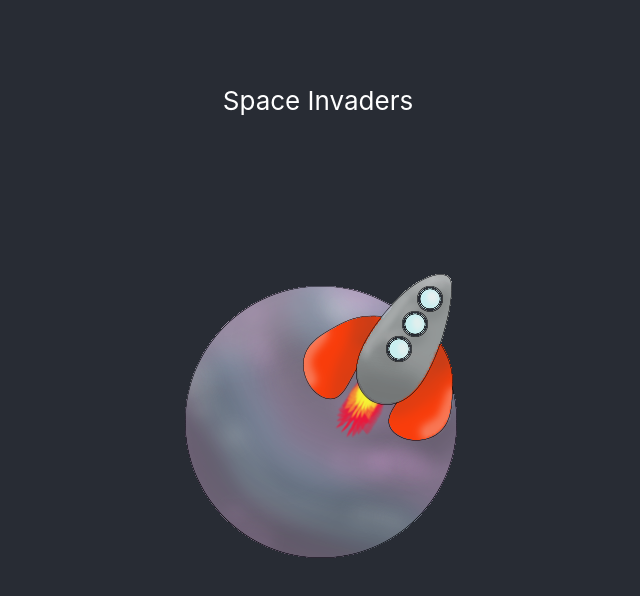
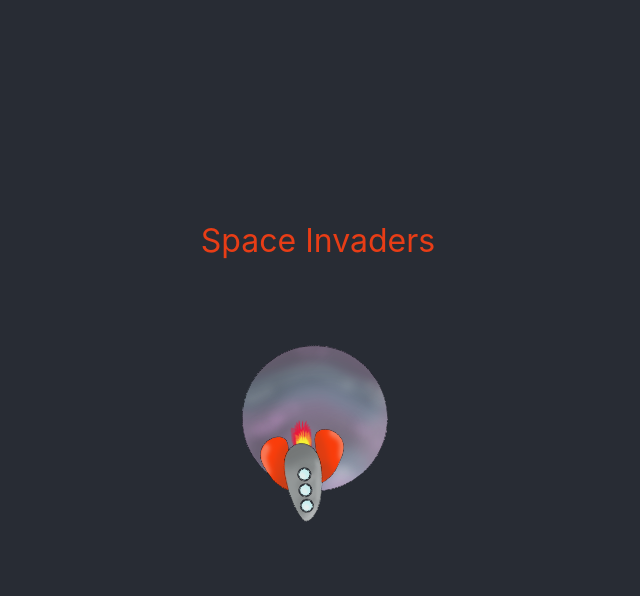
Before and after one commit to Lu-Smith/space_invaders_react_tdd, a React (Create React App) app: page / in a window 1280 px wide. Shown: the top 596 px of the page, without its empty margins (322-962 px from the left). Built offline with nearby package versions, Linux system fonts and the light colour scheme.

Commit message:
Updated intro page css

```diff
--- a/src/App.css
+++ b/src/App.css
@@ -20,8 +20,8 @@
   flex-direction: column;
   align-items: center;
   justify-content: center;
-  font-size: calc(10px + 2vmin);
-  color: white;
+  font-size: calc(16px + 2vmin);
+  color: #E83D16;
 }
 
 .App-link {
--- a/src/App.tsx
+++ b/src/App.tsx
@@ -7,7 +7,7 @@ function App() {
     <div className="App">
       <header className="App-header">
        Space Invaders
-       <img src={logo} alt="Space Invader Logo" />
+       <img src={logo} alt="Space Invader Logo" className='App-logo' />
       </header>
 
     </div>
```
